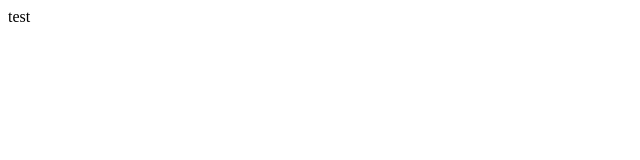
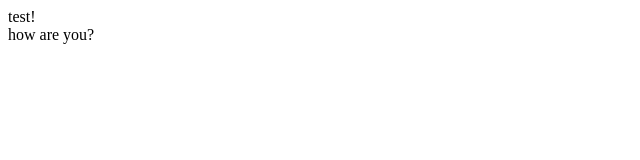
Before and after one commit to kgp2001/test, a plain HTML site: page site/index.html in a window 1280 px wide. Shown: the full height of the page, 0-640 px from the left. Drawn offline with Linux system fonts and the light colour scheme.

Commit message:
small change

```diff
--- a/site/index.html
+++ b/site/index.html
@@ -2,6 +2,8 @@
 <head>
 </head>
 <body>
-test
+test!<br>
+how are you?
+
 </body>
 </html>
```
